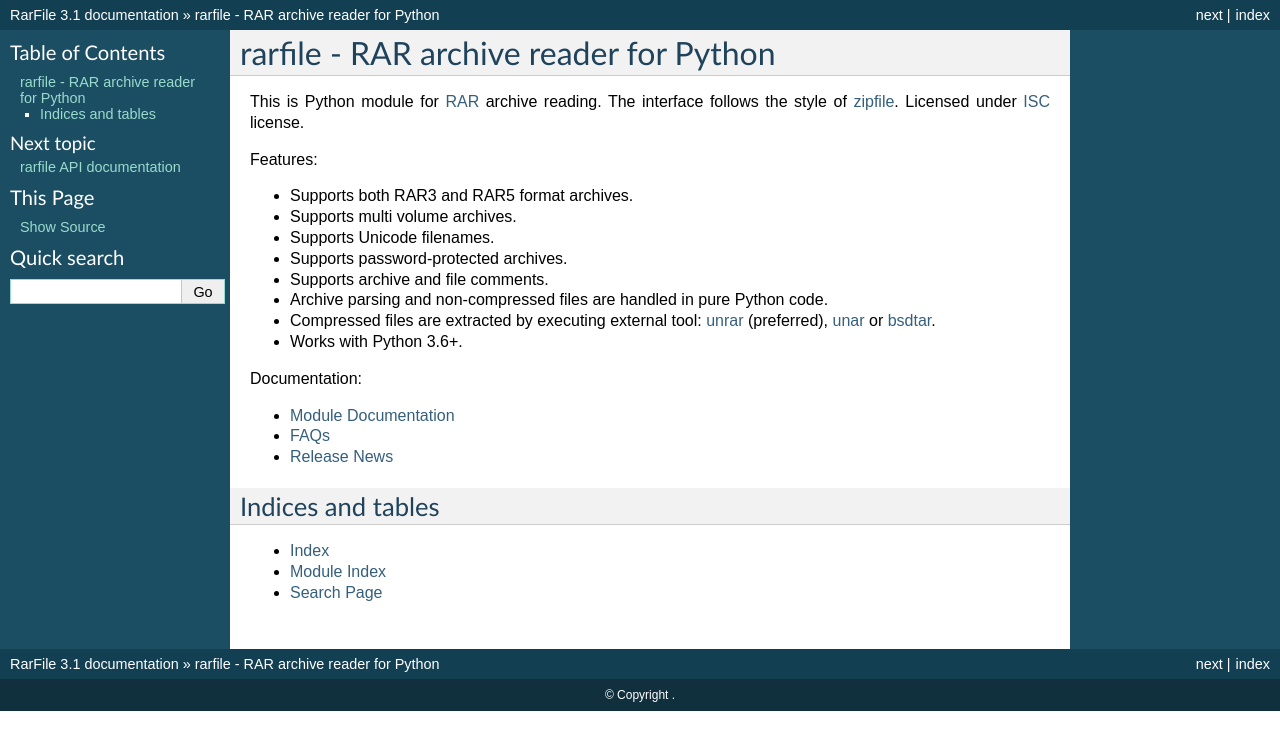
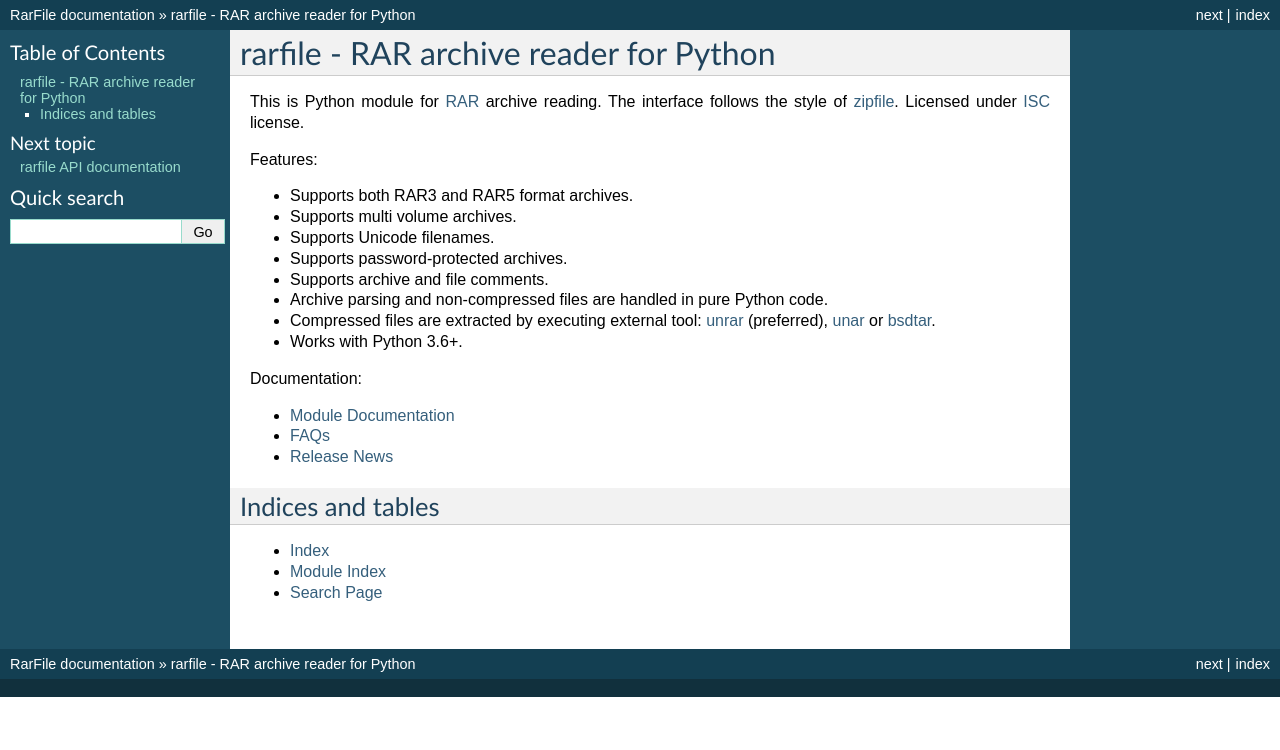
Before and after one commit to markokr/rarfile, a Sphinx documentation site: the page built from doc/index.rst, in a window 1280 px wide. Shown: the top 750 px of the page. Built offline with Sphinx 7.4.7, drawn with Linux system fonts in a browser that asks for light colours.

Commit message:
doc: tune config

```diff
--- a/doc/conf.py
+++ b/doc/conf.py
@@ -110,7 +110,7 @@ html_theme = 'default'
 
 # The name for this set of Sphinx documents.  If None, it defaults to
 # "<project> v<release> documentation".
-#html_title = None
+html_title = "RarFile documentation"
 
 # A shorter title for the navigation bar.  Default is the same as html_title.
 #html_short_title = None
@@ -154,13 +154,13 @@ html_theme = 'default'
 #html_split_index = False
 
 # If true, links to the reST sources are added to the pages.
-#html_show_sourcelink = True
+html_show_sourcelink = False
 
 # If true, "Created using Sphinx" is shown in the HTML footer. Default is True.
 html_show_sphinx = False
 
 # If true, "(C) Copyright ..." is shown in the HTML footer. Default is True.
-#html_show_copyright = True
+html_show_copyright = False
 
 # If true, an OpenSearch description file will be output, and all pages will
 # contain a <link> tag referring to it.  The value of this option must be the
```
